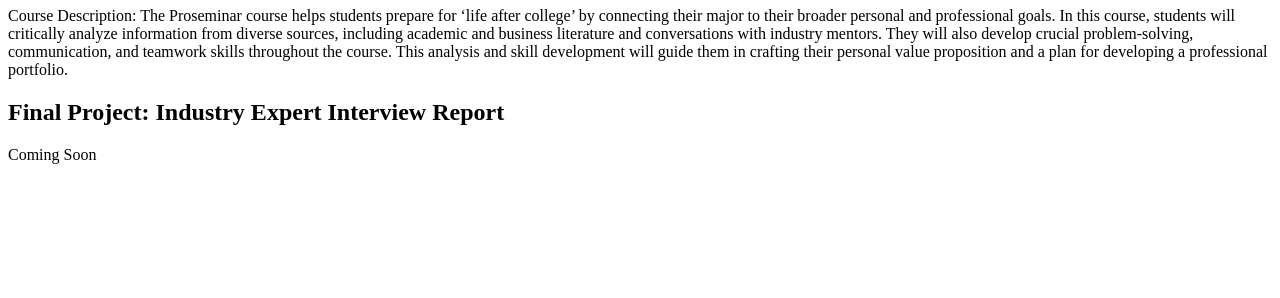
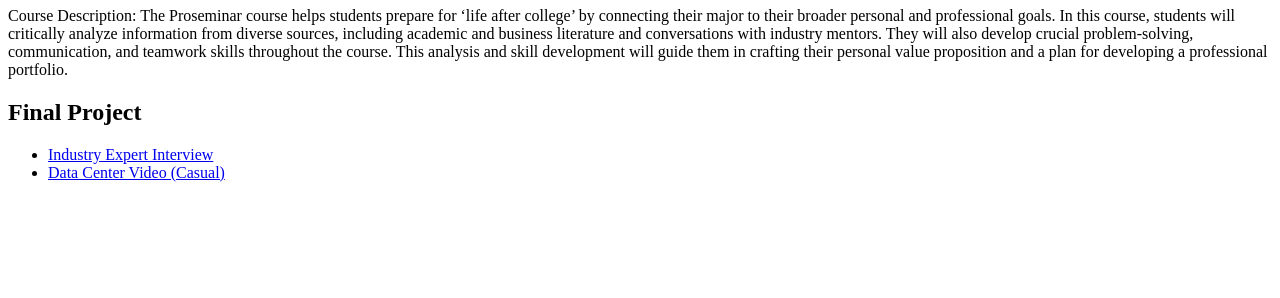
Before and after one commit to chris-csumb/chris-csumb.github.io, a plain HTML site: page cst349.html in a window 1280 px wide. Shown: the part 502-800 px from the top of the page. Drawn offline with Linux system fonts and the light colour scheme.

Commit message:
CST 349 and CST 300 Major Assignments
Added links to the major assignments for CST 349 and CST 300

```diff
--- a/cst349.html
+++ b/cst349.html
@@ -10,8 +10,11 @@
 <img src="https://csumb.edu/media/csumb/legacy/legacy-site-images/section-editors/university-communications/updated-branding/Logo_Primary-Full-color.jpg" alt="CSUMB Logo" style="width:500px;">
 <h1>CST 349 - Computer Science Proseminar</h1>
 <p1>Course Description: The Proseminar course helps students prepare for ‘life after college’ by connecting their major to their broader personal and professional goals. In this course, students will critically analyze information from diverse sources, including academic and business literature and conversations with industry mentors. They will also develop crucial problem-solving, communication, and teamwork skills throughout the course. This analysis and skill development will guide them in crafting their personal value proposition and a plan for developing a professional portfolio.</p1>
-<h2>Final Project: Industry Expert Interview Report</h2>
-<p1>Coming Soon</p1>
+<h2>Final Project</h2>
+<ul>
+    <li><a href="https://chriscsstudent.blogspot.com/2026/10/industry-expert-interview-michael-hayden.html">Industry Expert Interview</a></li>
+    <li><a href="https://www.youtube.com/watch?v=rc34Hp_ViXo">Data Center Video (Casual)</a></li>
+</ul>
 
 </body>
 </html>
```
Also changed, not shown: cst300.html (+2 -2 lines).
